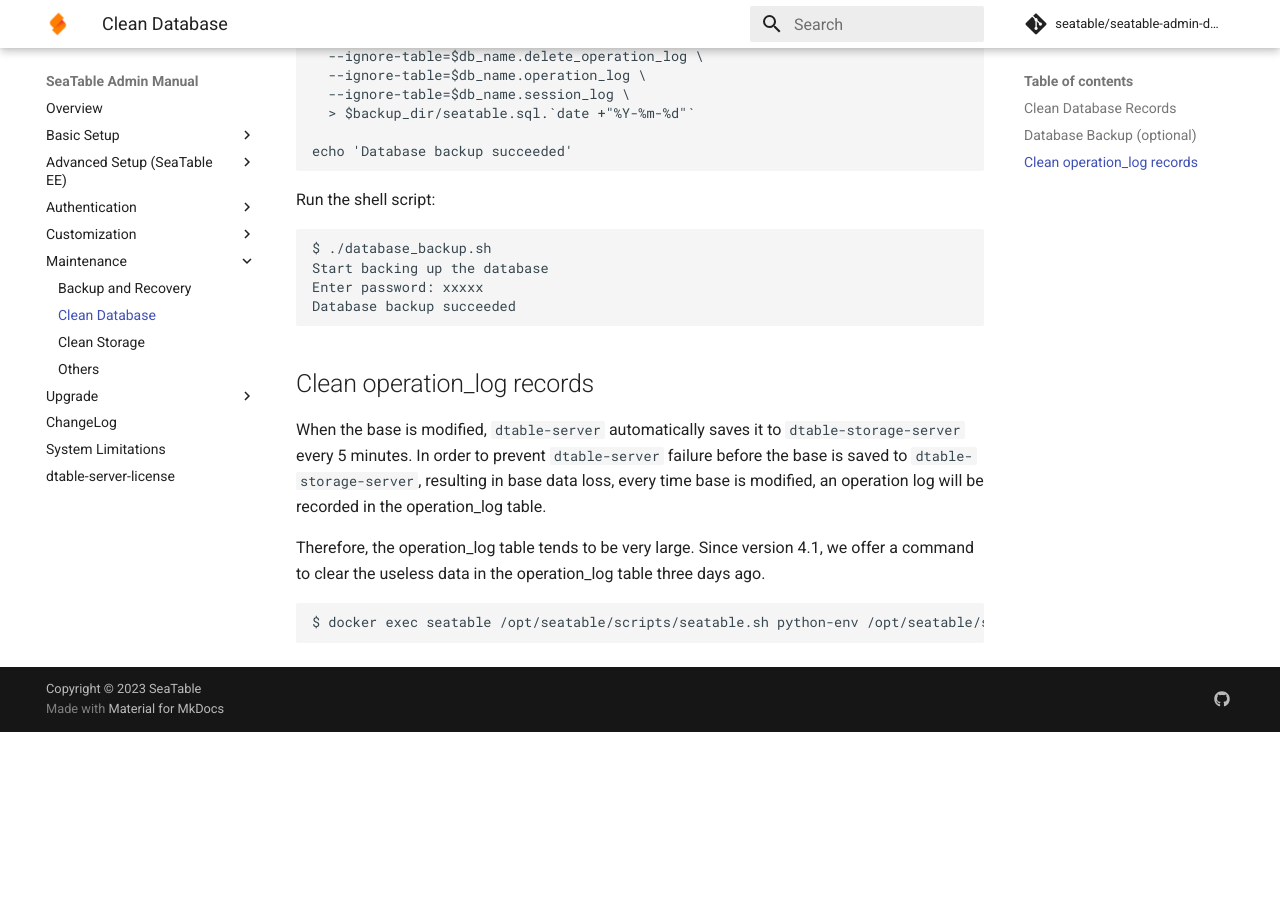
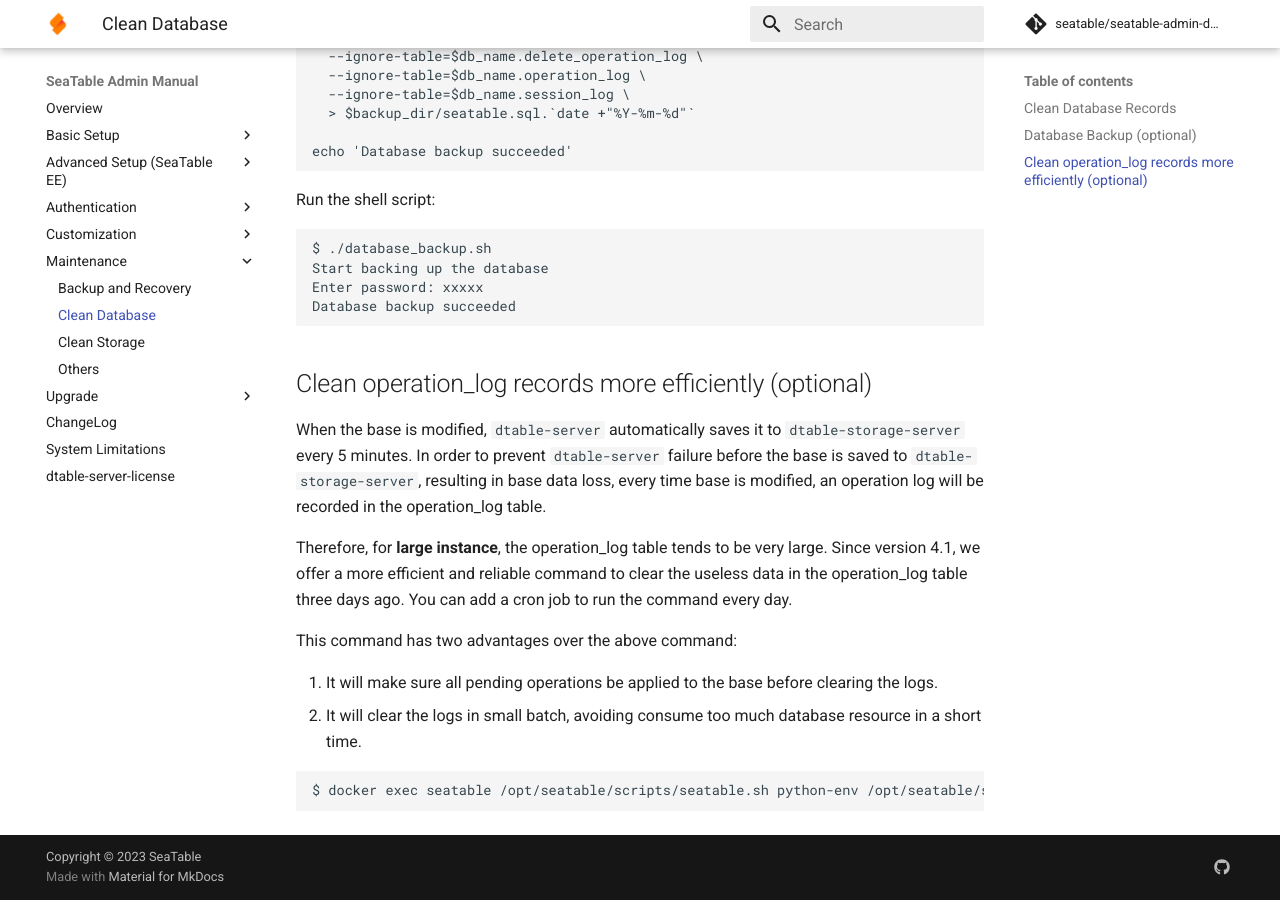
Before and after one commit to seatable/seatable-admin-docs, an MkDocs documentation site: the page built from manual/maintain/clean_database.md, in a window 1280 px wide and 900 px high, scrolled down 1411 px. Built offline with MkDocs 1.6.1 and Material for MkDocs 9.7.7, drawn with Linux system fonts in a browser that asks for light colours; comment, search, counter and statistics services are not loaded; before the commit the page ends 2143 px from its top, so only the background shows below that.

Commit message:
Update clean_database.md

````diff
--- a/manual/maintain/clean_database.md
+++ b/manual/maintain/clean_database.md
@@ -62,13 +62,17 @@
 Database backup succeeded
 ```
 
-## Clean operation_log records
+## Clean operation_log records more efficiently (optional)
 
 When the base is modified, `dtable-server` automatically saves it to `dtable-storage-server` every 5 minutes. In order to prevent `dtable-server` failure before the base is saved to `dtable-storage-server`, resulting in base data loss, every time base is modified, an operation log will be recorded in the operation_log table.
 
-Therefore, the operation_log table tends to be very large. Since version 4.1, we offer a command to clear the useless data in the operation_log table three days ago.
+Therefore, for **large instance**, the operation_log table tends to be very large. Since version 4.1, we offer a more efficient and reliable command to clear the useless data in the operation_log table three days ago. You can add a cron job to run the command every day.
+
+This command has two advantages over the above command:
+
+1. It will make sure all pending operations be applied to the base before clearing the logs.
+2. It will clear the logs in small batch, avoiding consume too much database resource in a short time.
 
 ```
 $ docker exec seatable /opt/seatable/scripts/seatable.sh python-env /opt/seatable/seatable-server-latest/dtable-web/manage.py clean_operation_log
-
 ```
````
